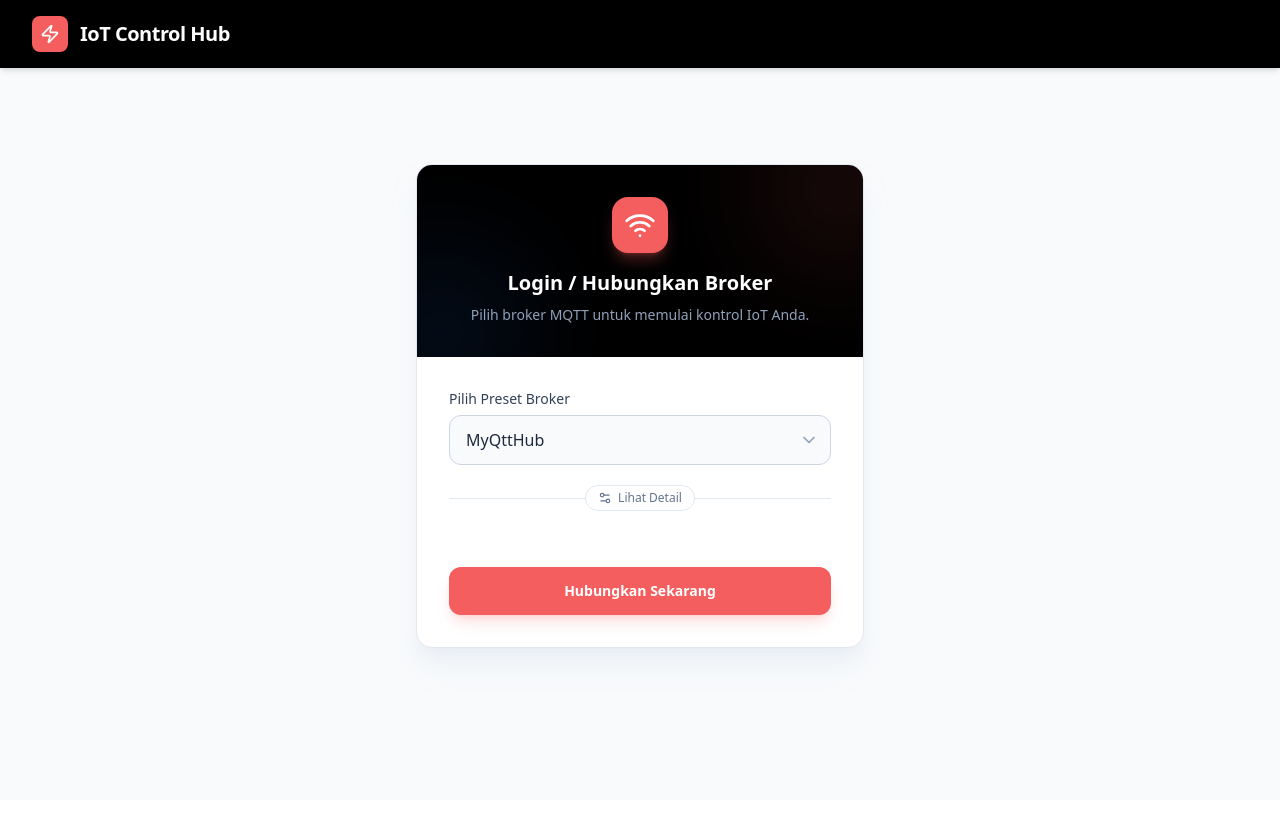
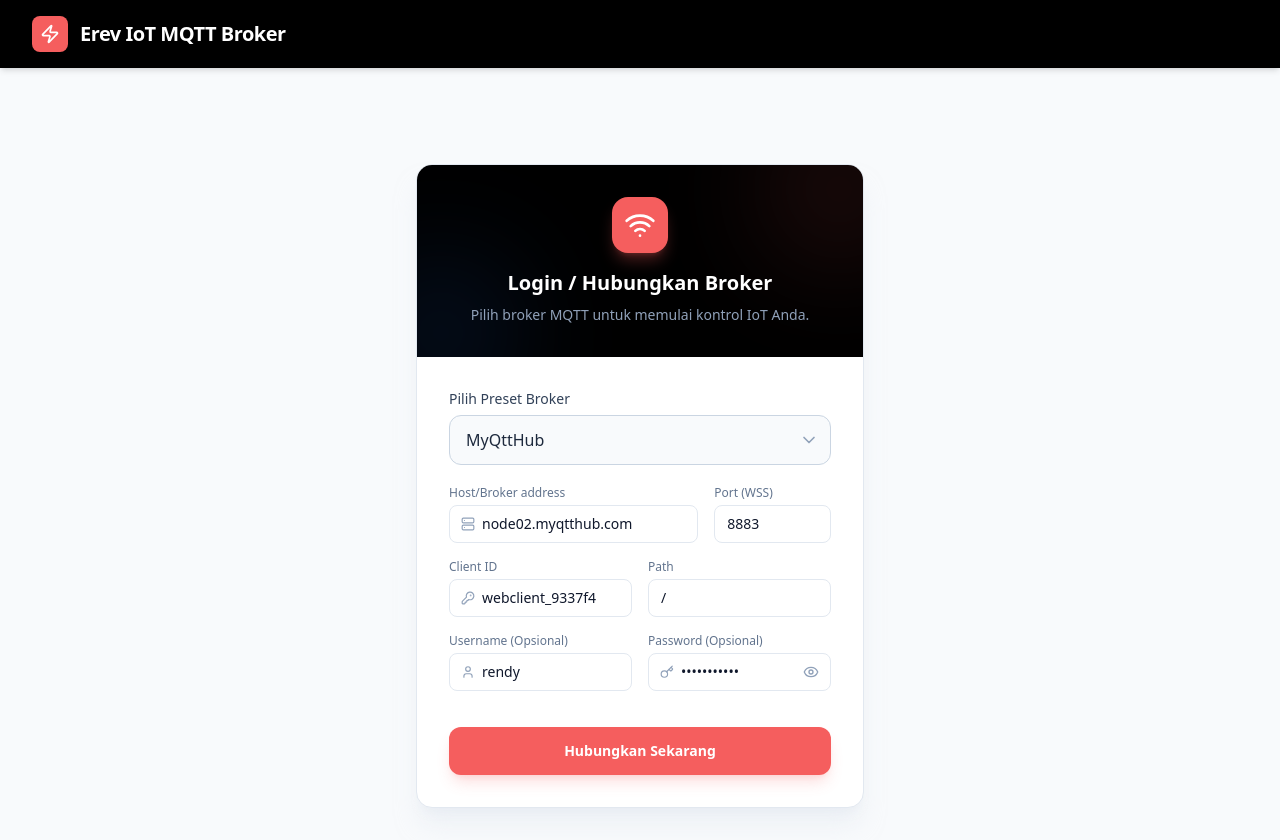
Before and after one commit to rendyvalentino213-web/Erev-IOT-3MQTT-Broker, a React (Vite) app: page / in a window 1280 px wide. Before the commit the page ends 800 px from the top, so only its background shows below. Built offline with nearby package versions, Linux system fonts and the light colour scheme.

Commit message:
chore: update MQTT port and UI branding
- Update default MQTT port to 8883
- Rename application title to "Erev IoT MQTT Broker"
- Enhance connection error UI feedback
- Add password visibility toggle functionality

```diff
--- a/src/components/ConnectionForm.tsx
+++ b/src/components/ConnectionForm.tsx
@@ -1,6 +1,6 @@
 import React, { useState } from 'react';
 import { MqttConfig } from './MqttApp';
-import { Server, User, Key, KeyRound, Wifi, ChevronDown, Settings2 } from 'lucide-react';
+import { Server, User, Key, KeyRound, Wifi, ChevronDown, Eye, EyeOff, AlertCircle } from 'lucide-react';
 
 interface ConnectionFormProps {
   initialConfig: MqttConfig;
@@ -14,7 +14,7 @@ const PRESETS = [
     name: 'MyQttHub',
     config: {
       host: 'node02.myqtthub.com',
-      port: 8083,
+      port: 8883,
       protocol: 'wss',
       path: '/',
       clientId: 'esp32test_web',
@@ -51,7 +51,7 @@ const PRESETS = [
 export default function ConnectionForm({ initialConfig, onConnect, isConnecting, error }: ConnectionFormProps) {
   const [config, setConfig] = useState<MqttConfig>(initialConfig);
   const [selectedPreset, setSelectedPreset] = useState<string>('MyQttHub');
-  const [showAdvanced, setShowAdvanced] = useState(false);
+  const [showPassword, setShowPassword] = useState(false);
 
   const handleSubmit = (e: React.FormEvent) => {
     e.preventDefault();
@@ -92,8 +92,12 @@ export default function ConnectionForm({ initialConfig, onConnect, isConnecting,
 
       <form onSubmit={handleSubmit} className="p-6 md:p-8 space-y-5 relative">
         {error && (
-          <div className="p-3 text-sm text-red-600 bg-red-50 border border-red-100 rounded-lg">
-            {error}
+          <div className="p-4 text-sm text-[#F55E5E] bg-[#F55E5E]/10 border border-[#F55E5E]/20 rounded-xl flex items-start gap-3">
+            <AlertCircle className="w-5 h-5 flex-shrink-0 mt-0.5" />
+            <div>
+              <p className="font-semibold mb-1">Gagal Menghubungkan</p>
+              <p className="opacity-90 leading-relaxed">{error}</p>
+            </div>
           </div>
         )}
 
@@ -118,23 +122,7 @@ export default function ConnectionForm({ initialConfig, onConnect, isConnecting,
            </div>
         </div>
 
-        <div className="relative">
-          <div className="absolute inset-0 flex items-center" aria-hidden="true">
-            <div className="w-full border-t border-slate-200"></div>
-          </div>
-          <div className="relative flex justify-center">
-            <button
-              type="button"
-              onClick={() => setShowAdvanced(!showAdvanced)}
-              className="inline-flex items-center gap-1.5 px-3 py-1 rounded-full bg-white text-xs font-medium text-slate-500 hover:text-slate-700 border border-slate-200 transition-colors"
-            >
-              <Settings2 className="w-3.5 h-3.5" />
-              {showAdvanced ? 'Sembunyikan Detail' : 'Lihat Detail'}
-            </button>
-          </div>
-        </div>
-
-        <div className={`space-y-4 overflow-hidden transition-all duration-300 ${showAdvanced ? 'max-h-[500px] opacity-100' : 'max-h-0 opacity-0 pointer-events-none'}`}>
+        <div className="space-y-4">
           <div className="grid grid-cols-3 gap-4">
             <div className="col-span-2">
               <label className="block text-xs font-medium text-slate-500 mb-1">Host/Broker address</label>
@@ -217,12 +205,21 @@ export default function ConnectionForm({ initialConfig, onConnect, isConnecting,
                     <Key className="h-3.5 w-3.5 text-slate-400" />
                   </div>
                 <input
-                  type="password"
+                  type={showPassword ? "text" : "password"}
                   name="password"
                   value={config.password}
                   onChange={handleChange}
-                  className="pl-8 w-full rounded-lg border border-slate-200 py-2 px-3 text-sm focus:outline-none focus:ring-2 focus:ring-[#F55E5E] focus:border-transparent"
+                  className="pl-8 pr-10 w-full rounded-lg border border-slate-200 py-2 px-3 text-sm focus:outline-none focus:ring-2 focus:ring-[#F55E5E] focus:border-transparent"
                 />
+                <div className="absolute inset-y-0 right-0 pr-2 flex items-center">
+                  <button
+                    type="button"
+                    onClick={() => setShowPassword(!showPassword)}
+                    className="p-1 text-slate-400 hover:text-slate-600 transition-colors rounded-md focus:outline-none focus:ring-2 focus:ring-[#F55E5E]"
+                  >
+                    {showPassword ? <EyeOff className="w-4 h-4" /> : <Eye className="w-4 h-4" />}
+                  </button>
+                </div>
               </div>
             </div>
           </div>
--- a/src/components/MqttApp.tsx
+++ b/src/components/MqttApp.tsx
@@ -17,7 +17,7 @@ export interface MqttConfig {
 export default function MqttApp() {
   const [config, setConfig] = useState<MqttConfig>({
     host: 'node02.myqtthub.com',
-    port: 8083, // WebSockets port for myQTThub usually
+    port: 8883, // WebSockets port requested by user
     clientId: 'webclient_' + Math.random().toString(16).substring(2, 8),
     username: 'rendy',
     password: 'password123',
@@ -144,7 +144,7 @@ export default function MqttApp() {
             <Zap className="w-5 h-5 text-white" />
           </div>
           <div>
-            <h1 className="text-xl font-bold tracking-tight">IoT Control Hub</h1>
+            <h1 className="text-xl font-bold tracking-tight">Erev IoT MQTT Broker</h1>
           </div>
         </div>
         <div>
```
